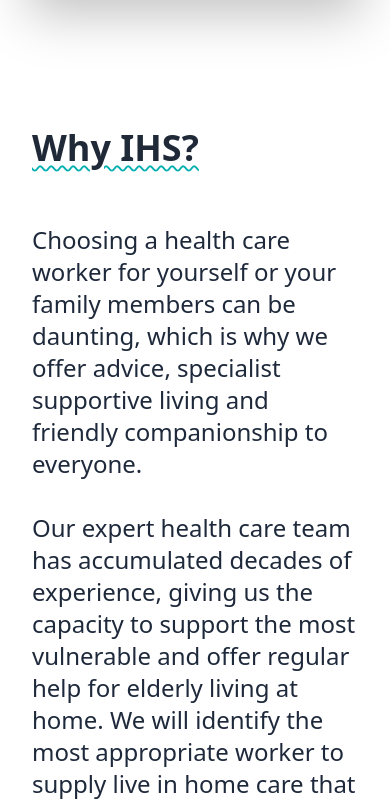
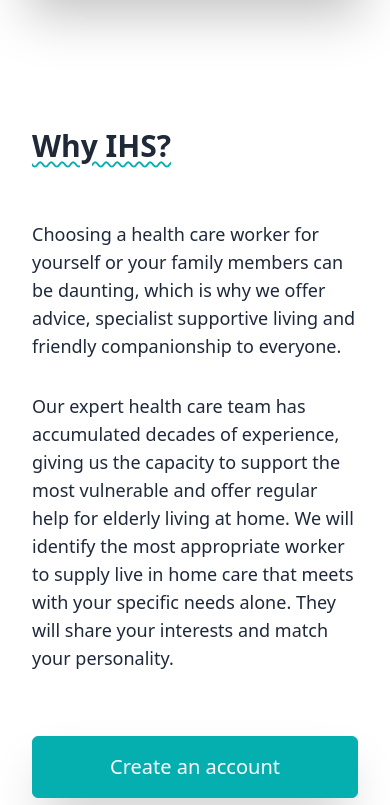
Before and after one commit to ihsidna/ihs-frontend, a React (Create React App) app: page / in a window 390 px wide. Shown: the part 3860-4665 px from the top of the page. Built offline with nearby package versions, Linux system fonts and the light colour scheme.

Commit message:
reduce font size

```diff
--- a/src/components/WhyUs.jsx
+++ b/src/components/WhyUs.jsx
@@ -11,11 +11,11 @@ const WhyUs = () => {
 				<div className="grid md:grid-cols-2 content-evenly md:mx-20">
 
 					<div className="flex flex-col justify-center lg:px-10 md:px-10 px-8">
-						<h2 className="md:text-6xl text-4xl font-semibold pb-10 text-gray-800 underline underline-offset-4 decoration-wavy decoration-ihs-green decoration-2 ">Why IHS?</h2>
-						<p className="md:text-2xl text-2xl py-4 text-slate-800">
+						<h2 className="md:text-6xl text-3xl font-semibold pb-10 text-gray-800 underline underline-offset-4 decoration-wavy decoration-ihs-green decoration-2 ">Why IHS?</h2>
+						<p className="md:text-2xl text-lg py-4 text-slate-800">
 							Choosing a health care worker for yourself or your family members can be daunting, which is why we offer advice, specialist supportive living and friendly companionship to everyone.</p>
 
-						<p className="md:text-2xl text-2xl py-4 text-slate-800">Our expert health care team has accumulated decades of experience, giving us the capacity to support the most vulnerable and offer regular help for elderly living at home. We will identify the most appropriate worker to supply live in home care that meets with your specific needs alone. They will share your interests and match your personality.</p>
+						<p className="md:text-2xl text-lg py-4 text-slate-800">Our expert health care team has accumulated decades of experience, giving us the capacity to support the most vulnerable and offer regular help for elderly living at home. We will identify the most appropriate worker to supply live in home care that meets with your specific needs alone. They will share your interests and match your personality.</p>
 
 						<div className="grid md:grid-cols-2 my-8 lg:w-full md:w-full">
 							<button className="bg-ihs-green md:py-4 py-4 my-4 md:px-4 px-4 md:mr-4 md:text-xl text-xl md:hover:bg-transparent md:hover:text-ihs-green md:hover:border-ihs-green md:hover:font-bold hover:bg-transparent hover:text-ihs-green hover:border-ihs-green hover:font-bold shadow-2xl" onClick={() => {
```
